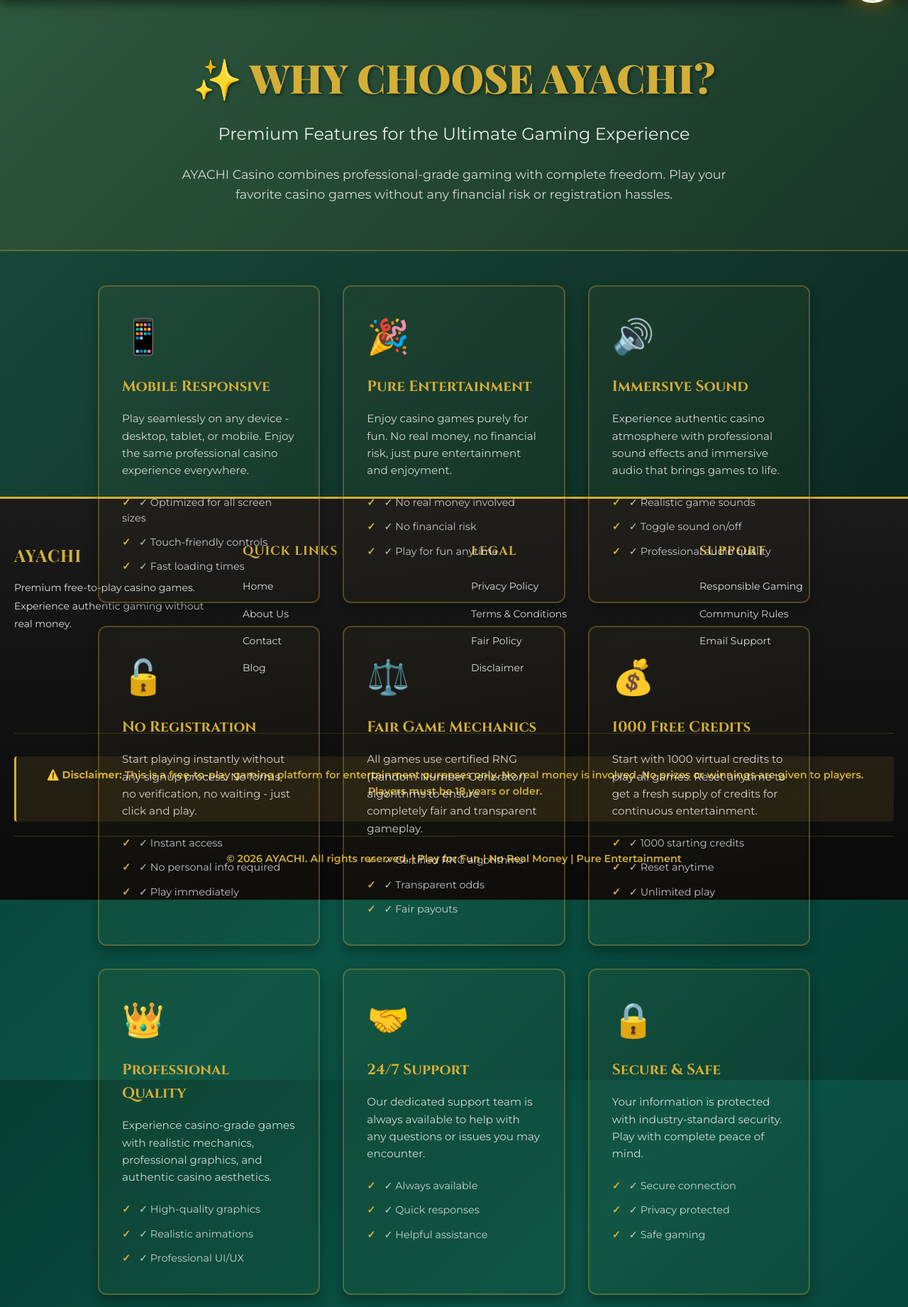
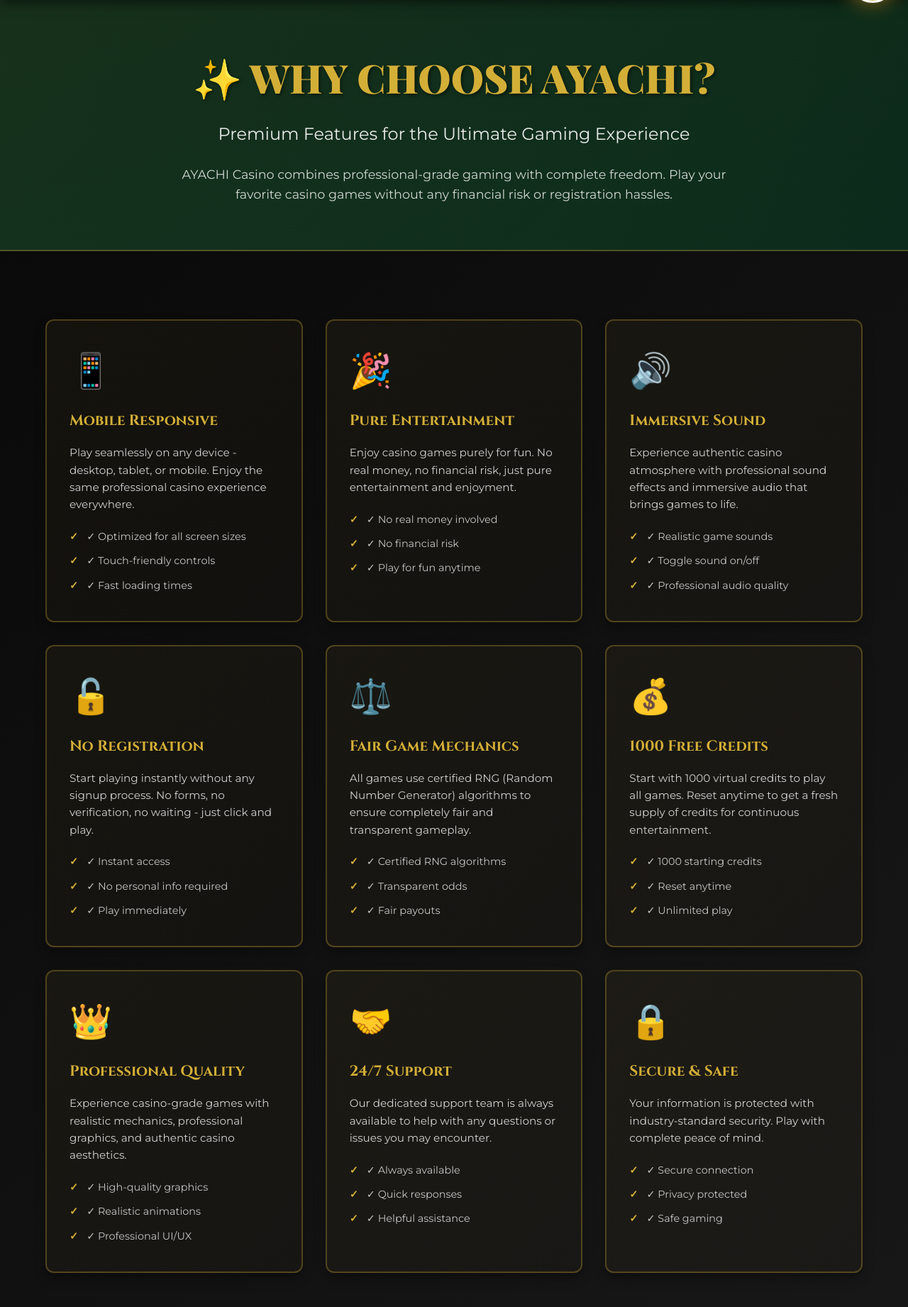
Before and after one commit to Krishnaait/AYACHI-casino, a PHP site: page /pages/features.php in a window 1280 px wide. Shown: the part 78-1920 px from the top of the page at 71% size. Run offline with PHP 8.4, Linux system fonts and the light colour scheme.

Commit message:
Fix footer overlapping issue on all pages with proper flex layout
- Updated .page-wrapper with flex: 1 to grow and fill space, pushing footer to bottom
- Added flex-shrink: 0 to .page-hero-section to maintain fixed height
- Removed inline style="flex: 1;" from features.php page-container
- Updated .game-page-wrapper to remove flex: 1 (body handles flex layout)
- Ensured consistent flex column layout: body > header > page-wrapper > (hero + container) > footer
- Footer now properly positioned at bottom of viewport without overlapping content
- All pages (features, games, about-us, contact-us, privacy-policy, terms-conditions, etc.) updated

Structure:
- Body: display: flex; flex-direction: column; min-height: 100vh;
- page-wrapper: flex: 1 (grows to fill space)
- page-hero-section: flex-shrink: 0 (fixed height)
- page-container: flex: 1 (content grows)
- Footer: margin-top: auto; flex-shrink: 0; (stays at bottom)

```diff
--- a/pages/about-us.php
+++ b/pages/about-us.php
@@ -8,7 +8,7 @@ include '../includes/header.php';
 ?>
 
     <!-- PAGE WRAPPER -->
-    <div class="page-wrapper" style="display: flex; flex-direction: column; min-height: 100vh;">
+    <div class="page-wrapper">
 
         <!-- PAGE HERO SECTION -->
         <div class="page-hero-section">
@@ -23,7 +23,7 @@ include '../includes/header.php';
         </div>
 
         <!-- PAGE CONTENT -->
-        <div class="page-container" style="flex: 1;">
+        <div class="page-container">
             <div class="container">
                 <div class="page-content">
 
--- a/pages/blog.php
+++ b/pages/blog.php
@@ -7,7 +7,7 @@ include '../includes/header.php';
 ?>
 
     <!-- PAGE WRAPPER -->
-    <div class="page-wrapper" style="display: flex; flex-direction: column; min-height: calc(100vh - 100px);">
+    <div class="page-wrapper">
 
         <!-- PAGE HERO SECTION -->
         <div class="page-hero-section">
--- a/pages/community-rules.php
+++ b/pages/community-rules.php
@@ -7,7 +7,7 @@ include '../includes/header.php';
 ?>
 
     <!-- PAGE WRAPPER -->
-    <div class="page-wrapper" style="display: flex; flex-direction: column; min-height: calc(100vh - 100px);">
+    <div class="page-wrapper">
 
         <!-- PAGE HERO SECTION -->
         <div class="page-hero-section">
--- a/pages/contact-us.php
+++ b/pages/contact-us.php
@@ -30,7 +30,7 @@ include '../includes/header.php';
 ?>
 
     <!-- PAGE WRAPPER -->
-    <div class="page-wrapper" style="display: flex; flex-direction: column; min-height: calc(100vh - 100px);">
+    <div class="page-wrapper">
 
         <!-- PAGE HERO SECTION -->
         <div class="page-hero-section">
--- a/pages/disclaimer.php
+++ b/pages/disclaimer.php
@@ -7,7 +7,7 @@ include '../includes/header.php';
 ?>
 
     <!-- PAGE WRAPPER -->
-    <div class="page-wrapper" style="display: flex; flex-direction: column; min-height: calc(100vh - 100px);">
+    <div class="page-wrapper">
 
         <!-- PAGE HERO SECTION -->
         <div class="page-hero-section">
--- a/pages/fair-policy.php
+++ b/pages/fair-policy.php
@@ -7,7 +7,7 @@ include '../includes/header.php';
 ?>
 
     <!-- PAGE WRAPPER -->
-    <div class="page-wrapper" style="display: flex; flex-direction: column; min-height: calc(100vh - 100px);">
+    <div class="page-wrapper">
 
         <!-- PAGE HERO SECTION -->
         <div class="page-hero-section">
--- a/pages/features.php
+++ b/pages/features.php
@@ -8,7 +8,7 @@ include '../includes/header.php';
 ?>
 
     <!-- FEATURES PAGE WRAPPER -->
-    <div class="features-page-wrapper" style="display: flex; flex-direction: column; min-height: calc(100vh - 100px);">
+    <div class="page-wrapper">
 
         <!-- PAGE HERO SECTION -->
         <div class="page-hero-section">
@@ -23,7 +23,8 @@ include '../includes/header.php';
         </div>
 
         <!-- FEATURES GRID SECTION -->
-        <div class="features-grid-container">
+        <div class="page-container">
+            <div class="features-grid-container">
             <div class="features-grid">
 
                 <!-- FEATURE 1: MOBILE RESPONSIVE -->
@@ -190,6 +191,7 @@ include '../includes/header.php';
                         <p>All games use virtual credits - no real money involved</p>
                     </div>
                 </div>
+            </div>
             </div>
         </div>
 
--- a/pages/games.php
+++ b/pages/games.php
@@ -8,7 +8,7 @@ include '../includes/header.php';
 ?>
 
     <!-- GAMES PAGE WRAPPER -->
-    <div class="games-page-wrapper" style="display: flex; flex-direction: column; min-height: calc(100vh - 100px);">
+    <div class="games-page-wrapper">
 
         <!-- PAGE HERO SECTION -->
         <div class="page-hero-section">
--- a/pages/privacy-policy.php
+++ b/pages/privacy-policy.php
@@ -8,7 +8,7 @@ include '../includes/header.php';
 ?>
 
     <!-- PAGE WRAPPER -->
-    <div class="page-wrapper" style="display: flex; flex-direction: column; min-height: calc(100vh - 100px);">
+    <div class="page-wrapper">
 
         <!-- PAGE HERO SECTION -->
         <div class="page-hero-section">
--- a/pages/responsible-gaming.php
+++ b/pages/responsible-gaming.php
@@ -7,7 +7,7 @@ include '../includes/header.php';
 ?>
 
     <!-- PAGE WRAPPER -->
-    <div class="page-wrapper" style="display: flex; flex-direction: column; min-height: calc(100vh - 100px);">
+    <div class="page-wrapper">
 
         <!-- PAGE HERO SECTION -->
         <div class="page-hero-section">
--- a/pages/terms-conditions.php
+++ b/pages/terms-conditions.php
@@ -7,7 +7,7 @@ include '../includes/header.php';
 ?>
 
     <!-- PAGE WRAPPER -->
-    <div class="page-wrapper" style="display: flex; flex-direction: column; min-height: calc(100vh - 100px);">
+    <div class="page-wrapper">
 
         <!-- PAGE HERO SECTION -->
         <div class="page-hero-section">
--- a/public/css/game-layout.css
+++ b/public/css/game-layout.css
@@ -8,7 +8,6 @@
   width: 100%;
   background: linear-gradient(180deg, rgba(0, 30, 20, 0.9), rgba(0, 50, 40, 0.95));
   padding: 0;
-  flex: 1;
 }
 
 /* ============================================
--- a/public/css/pages.css
+++ b/public/css/pages.css
@@ -3,11 +3,32 @@
  * Styling for all static pages (Privacy, Terms, About, Contact, etc.)
  */
 
-/* PAGE CONTAINER */
+/* PAGE WRAPPER - ENSURES FOOTER AT BOTTOM */
+.page-wrapper {
+    display: flex;
+    flex-direction: column;
+    width: 100%;
+    flex: 1;
+    background: linear-gradient(180deg, rgba(0, 30, 20, 0.9), rgba(0, 50, 40, 0.95));
+}
+
+/* PAGE HERO SECTION */
+.page-hero-section {
+    flex-shrink: 0;
+    padding: 3rem 2rem;
+    text-align: center;
+    background: rgba(0, 0, 0, 0.2);
+    border-bottom: 2px solid rgba(212, 175, 55, 0.2);
+}
+
+/* PAGE CONTAINER - FLEX GROWS TO FILL SPACE */
 .page-container {
-    min-height: calc(100vh - 200px);
-    padding: 3rem 0;
+    flex: 1;
+    padding: 3rem 2rem;
     background: linear-gradient(135deg, #0a0a0a 0%, #1a1a1a 100%);
+    width: 100%;
+    max-width: 1400px;
+    margin: 0 auto;
 }
 
 /* PAGE HEADER */
@@ -677,18 +698,6 @@
     padding-left: 1.5rem;
 }
 
-/* PAGE WRAPPER ADJUSTMENTS */
-.page-wrapper {
-    display: flex;
-    flex-direction: column;
-    min-height: 100vh;
-    background: linear-gradient(180deg, rgba(0, 30, 20, 0.9), rgba(0, 50, 40, 0.95));
-}
-
-.page-container {
-    flex: 1;
-}
-
 /* Tablet/Mobile Responsive */
 @media (max-width: 768px) {
     .about-intro-grid {
```
